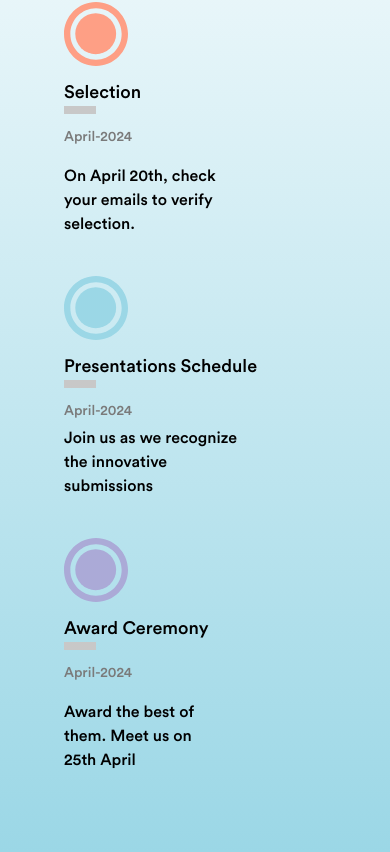
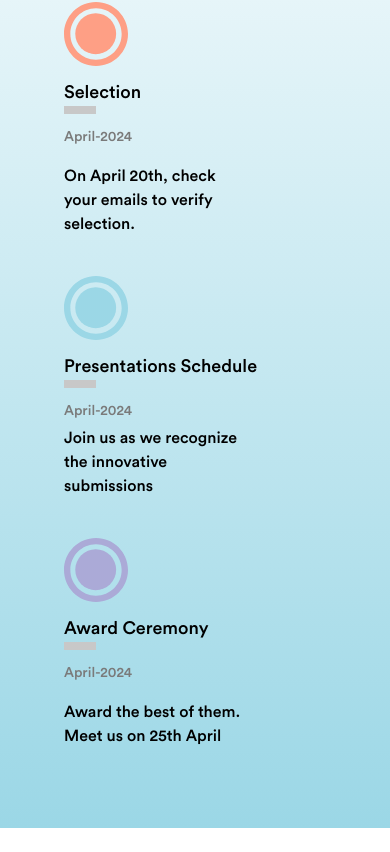
Before and after one commit to WahajJaved20/DevDay-FYP-Web-Module, a React (Vite) app: page / in a window 390 px wide. Shown: the part 2859-3711 px from the top of the page. After the commit the page ends 3687 px from the top, so only its background shows below. Built offline with nearby package versions, Linux system fonts and the light colour scheme.

Commit message:
responsiveness fix

```diff
--- a/src/Components/Timeline.jsx
+++ b/src/Components/Timeline.jsx
@@ -95,7 +95,7 @@ function Timeline() {
                 </li>
                 <li class="relative mb-6 sm:mb-0">
                     <div class="hidden sm:flex mt-3 sm:pe-8 flex flex-col justify-center">
-                        <p class="text-base font-circularStd text-black mr-[50%] mb-4">
+                        <p class="text-base font-circularStd text-black mr-[30%] mb-4">
                         Award the best of them. Meet us on 25th April.</p>
                     </div>
                     <div class="flex items-center">
@@ -106,7 +106,7 @@ function Timeline() {
                         <div className="font-bold bg-dashColor h-2 w-8 mb-4"></div>
                         <h1 class="block mb-2 text-sm font-circularStd leading-none text-dateColor">April-2024</h1>
                         <div class="sm:hidden sm:flex mt-3 sm:pe-8 flex flex-col justify-center">
-                            <p class="text-base font-circularStd text-black mr-[50%] mb-4">
+                            <p class="text-base font-circularStd text-black mr-[30%] mb-4">
                                 Award the best of them. Meet us on 25th April</p>
                         </div>
                     </div>
```
